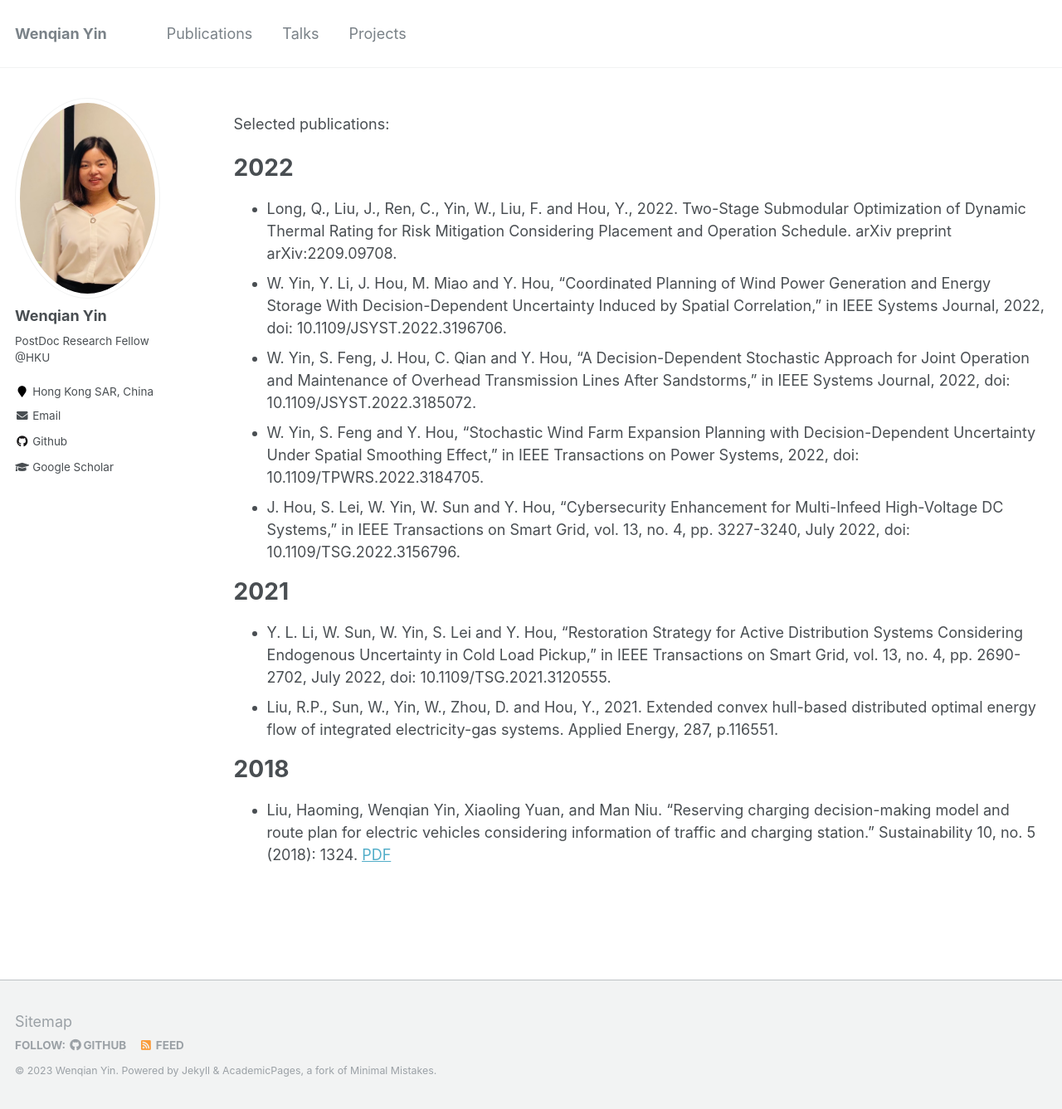
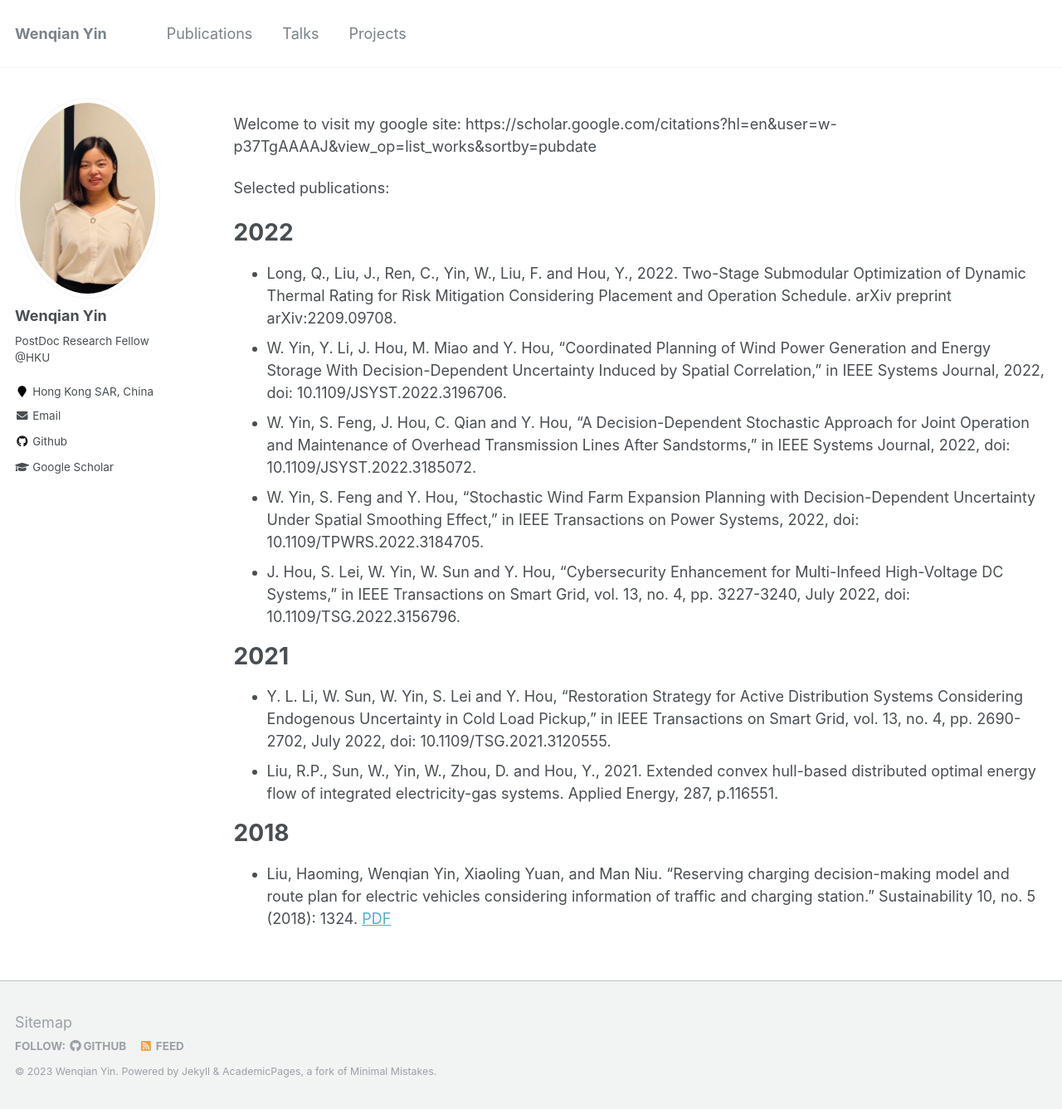
Before and after one commit to wenqianYIN/wb, a Jekyll site: the page built from _pages/cv.md, in a window 1280 px wide and 1337 px high. Shown: the whole window at 83% size. Built offline with Jekyll 4.4.1, drawn with Linux system fonts in a browser that asks for light colours.

Commit message:
Update cv.md

```diff
--- a/_pages/cv.md
+++ b/_pages/cv.md
@@ -7,6 +7,8 @@ redirect_from:
 ---
 
 {% include base_path %}
+
+Welcome to visit my google site: https://scholar.google.com/citations?hl=en&user=w-p37TgAAAAJ&view_op=list_works&sortby=pubdate
 
 Selected publications:
 
```
